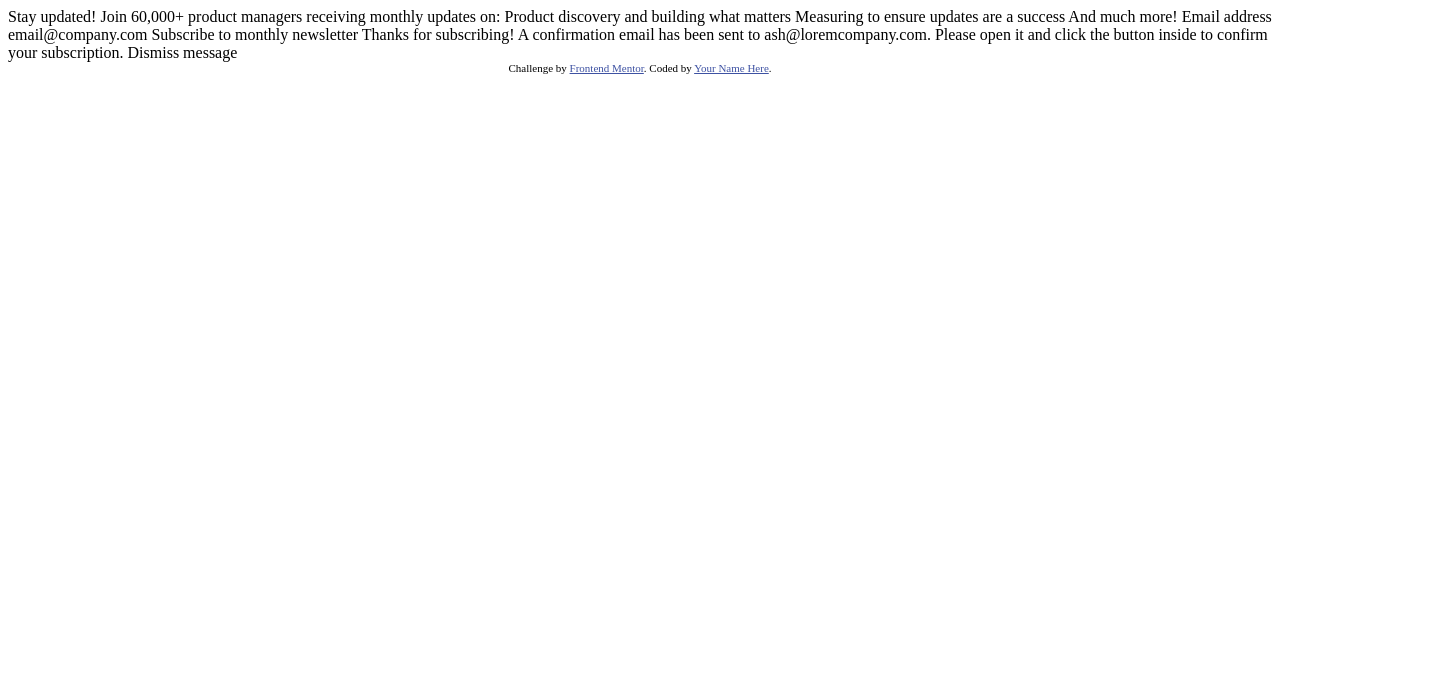
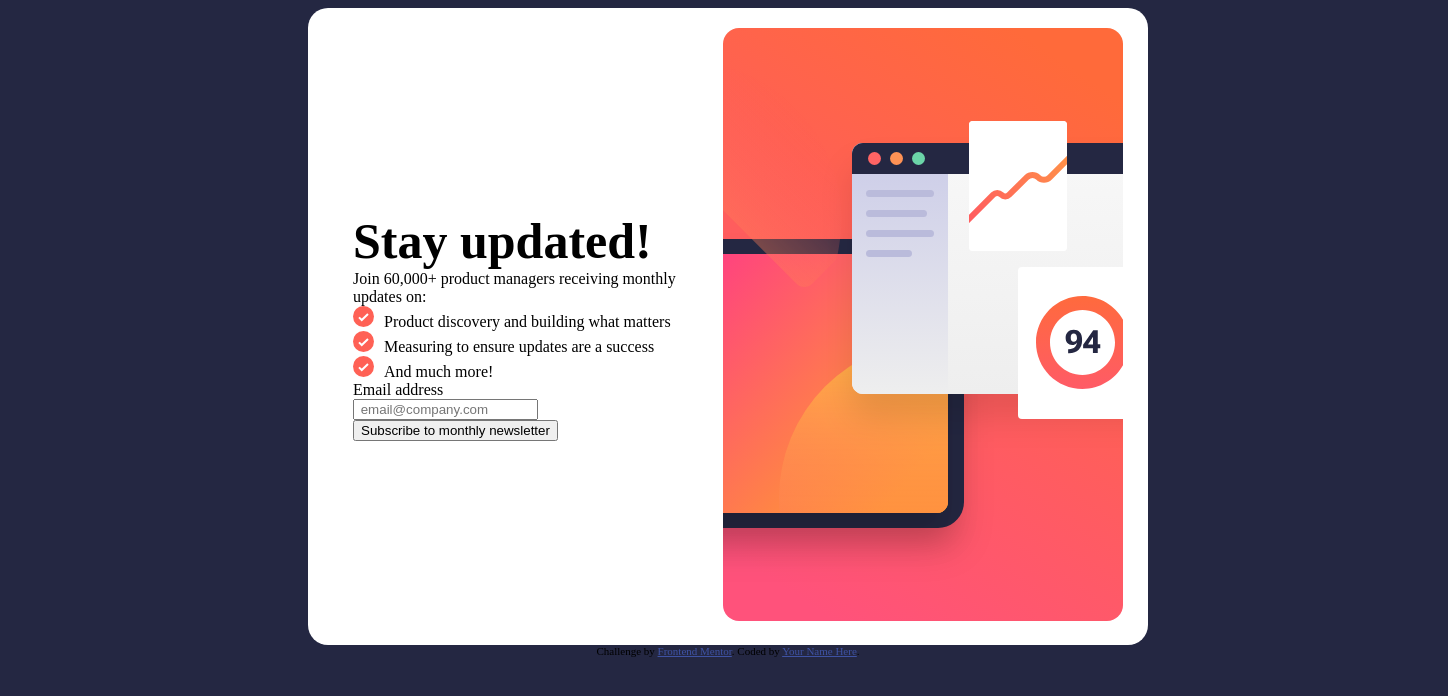
Before and after one commit to Balagurusiva/newsletter-sign-up-with-success-message-main, a plain HTML site: page index.html in a window 1280 px wide. Shown: the whole page, 1448 px wide, since content can reach past the window. Drawn offline with Linux system fonts and the light colour scheme.

Commit message:
modified:   index.html 	new file:   style.css

```diff
--- a/index.html
+++ b/index.html
@@ -3,7 +3,7 @@
 <head>
   <meta charset="UTF-8">
   <meta name="viewport" content="width=device-width, initial-scale=1.0"> <!-- displays site properly based on user's device -->
-
+   <link rel="stylesheet" href="./style.css">
   <link rel="icon" type="image/png" sizes="32x32" href="./assets/images/favicon-32x32.png">
 
   <title>Frontend Mentor | Newsletter sign-up form with success message</title>
@@ -17,30 +17,40 @@
 <body>
 
   <!-- Sign-up form start -->
+  <div class="sign-up">
 
-  Stay updated!
+    <div class="form">
+      <p class="hero-text">Stay updated!</p>
 
-  Join 60,000+ product managers receiving monthly updates on:
+      <p>Join 60,000+ product managers receiving monthly updates on:</p>
 
-  Product discovery and building what matters
-  Measuring to ensure updates are a success
-  And much more!
+      <p><span><img src="./assets/images/icon-list.svg" ></span>Product discovery and building what matters</p>
+      <p><span><img src="./assets/images/icon-list.svg" ></span>Measuring to ensure updates are a success</p>
+      <p><span><img src="./assets/images/icon-list.svg" ></span>And much more!</p>
 
-  Email address
-  email@company.com
 
-  Subscribe to monthly newsletter
+      <form action="">
+        <p>Email address</p>
+        <input type="email" placeholder=" email@company.com"> <br>
+        <button> Subscribe to monthly newsletter</button>
+      </form>
+    </div>
+
+    <div class="img"><img src="./assets/images/illustration-sign-up-desktop.svg" alt=""></div>
+
+  </div>
+
 
   <!-- Sign-up form end -->
 
   <!-- Success message start -->
 
-  Thanks for subscribing!
+  <!-- Thanks for subscribing!
 
   A confirmation email has been sent to ash@loremcompany.com.
   Please open it and click the button inside to confirm your subscription.
 
-  Dismiss message
+  Dismiss message -->
 
   <!-- Success message end -->
 
--- /dev/null
+++ b/style.css
@@ -0,0 +1,40 @@
+body{
+    width: 1440px;
+    font-size: 16px;
+    background-color:hsl(234, 29%, 20%);
+    display: flex;
+    justify-content: center;
+    flex-direction: column;
+}
+
+p{
+    margin: 0px;
+}
+
+.sign-up{
+    display: flex;
+    justify-content: center;
+    background-color:hsl(0, 0%, 100%);
+    padding: 20px;
+    margin: auto;
+    width:800px;
+    height: fit-content;
+    border-radius: 20px;
+}
+
+.form{
+    display: flex;
+    justify-content: center;
+    flex-direction: column;
+    width: 350px;
+    padding: 20px;
+}
+
+.hero-text{
+    font-size: 50px;
+    font-weight: 700;
+}
+
+span{
+    margin-right: 10px;
+}
```
